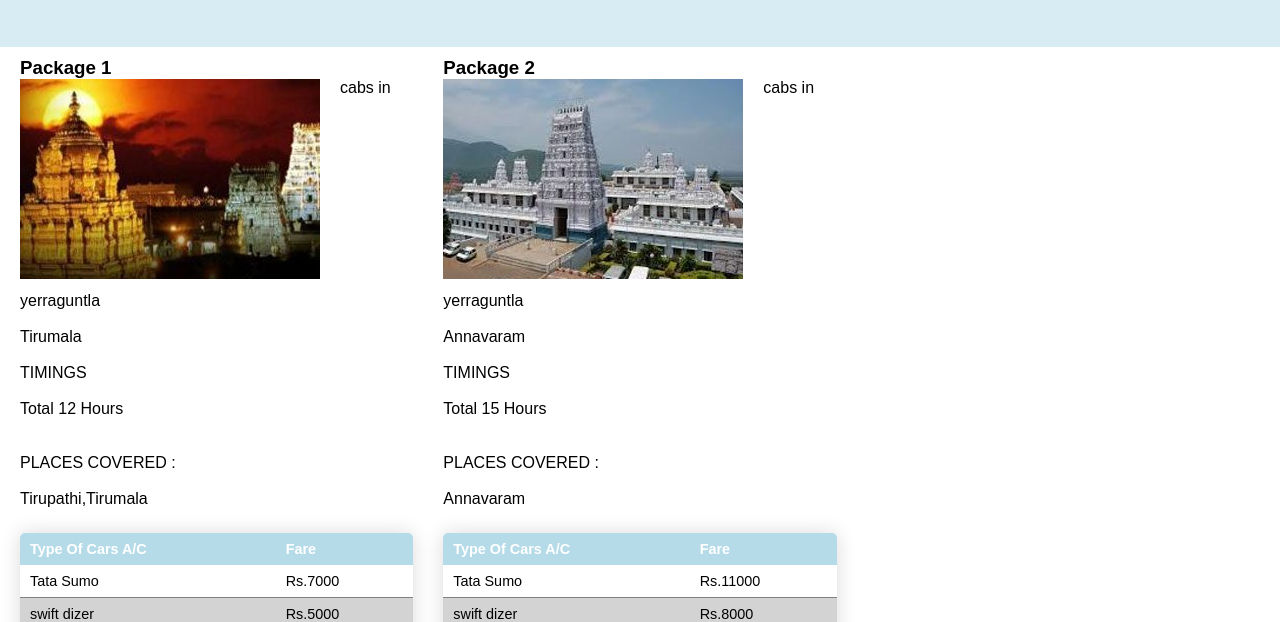
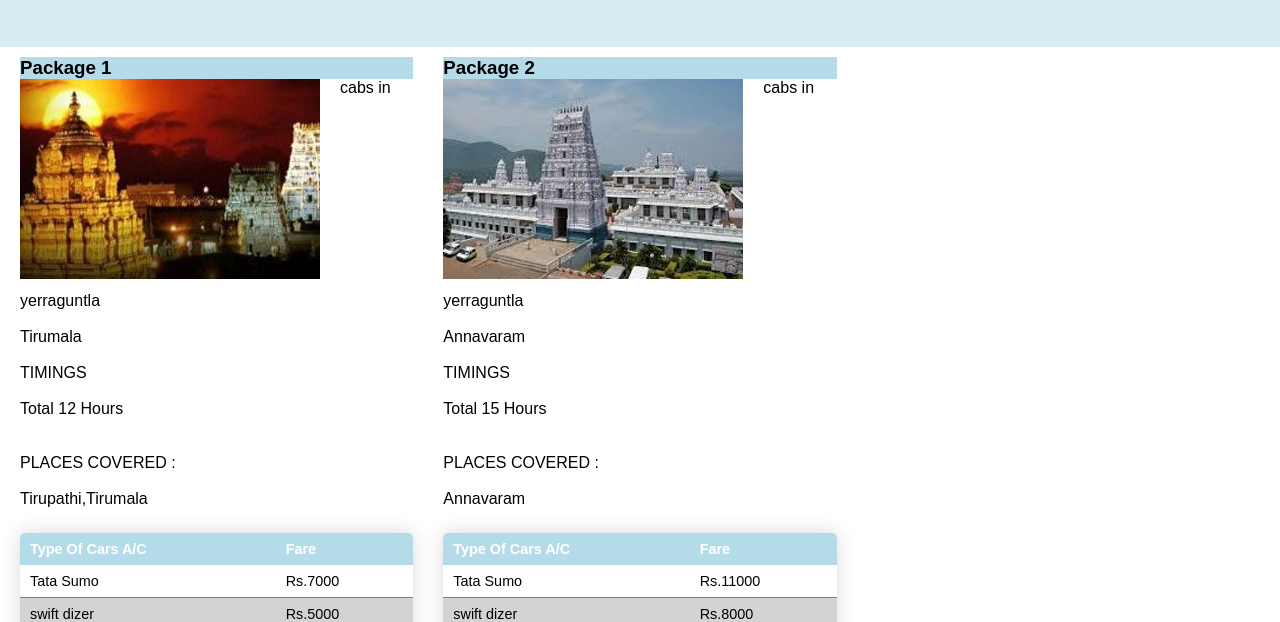
Before and after one commit to Posakrish/Kanna-Car-Travels, a plain HTML site: page Packages.html in a window 1280 px wide. Shown: the part 178-800 px from the top of the page. Drawn offline with Linux system fonts and the light colour scheme.

Commit message:
some changes done in css

```diff
--- a/CSS/packages1.css
+++ b/CSS/packages1.css
@@ -11,8 +11,8 @@
     padding-top: 50px;
 
 }
-.package-top .h1{
-    background-color: aqua;
+.package-section h1{
+    background-color: rgba(173, 216, 230, 0.901);
 }
 
 *{
```
